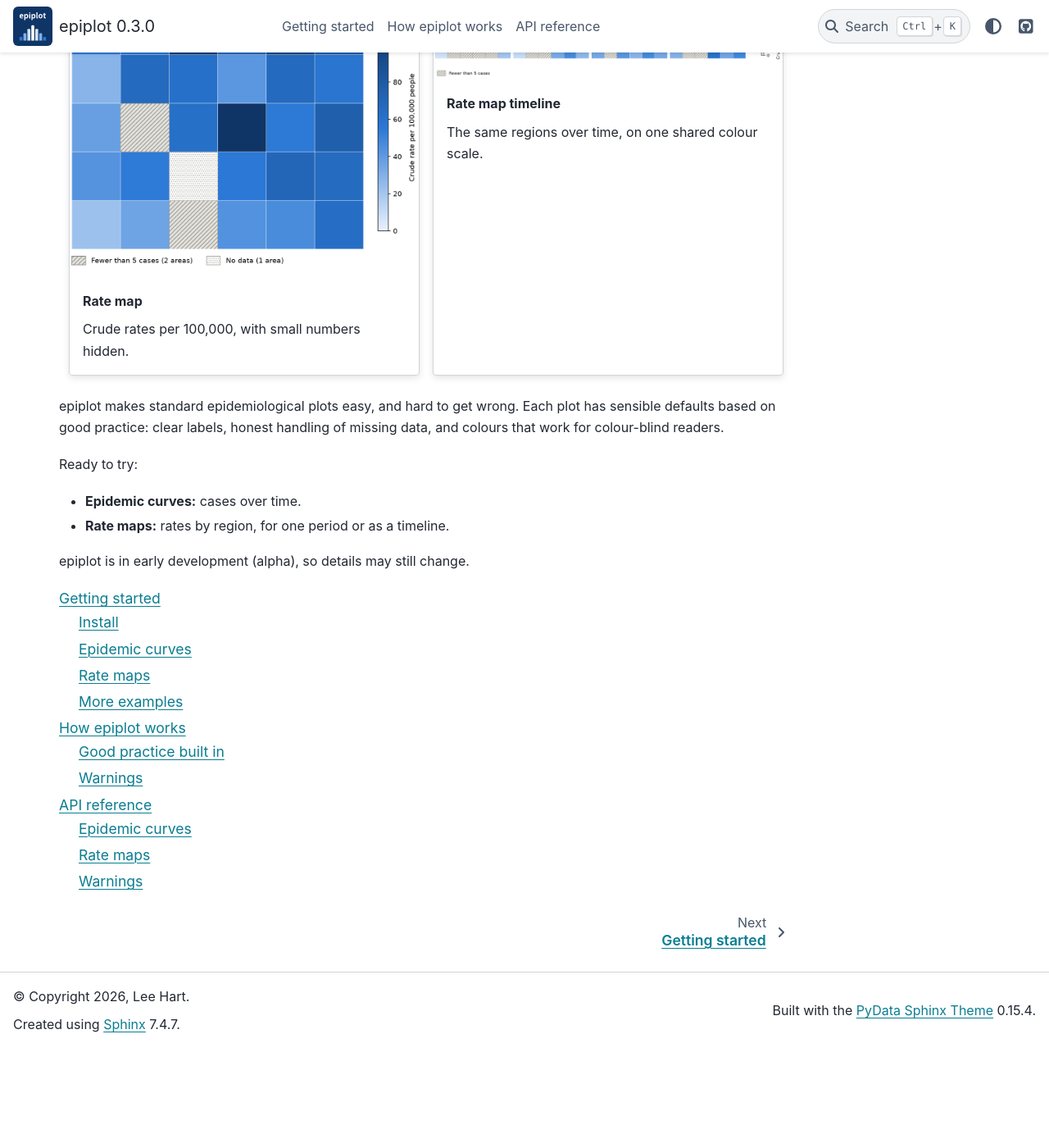
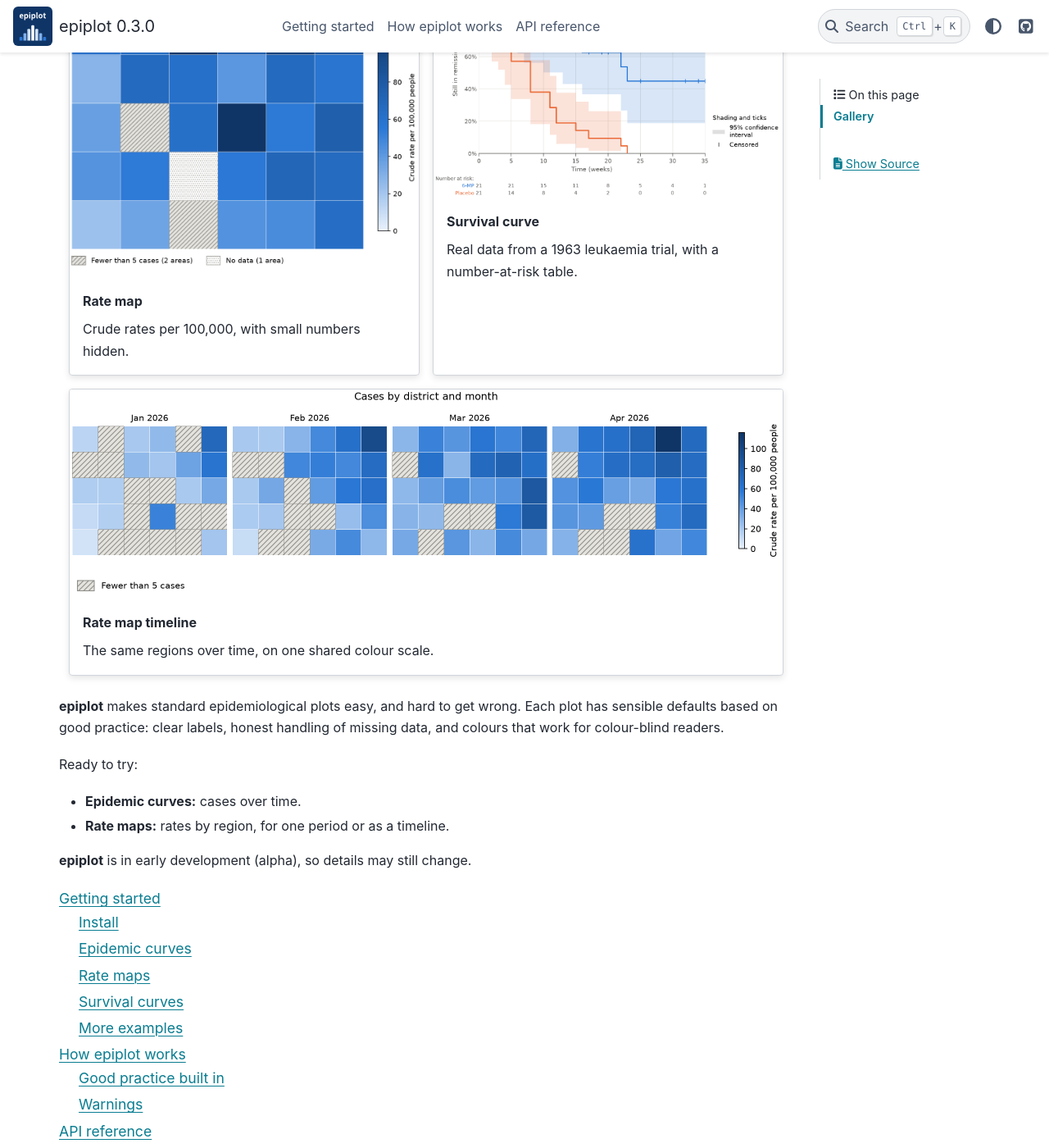
Before and after one commit to leehart3000/epiplot, a Sphinx documentation site: the page built from docs/index.md, in a window 1280 px wide and 1400 px high, scrolled down 696 px. Shown: the whole window at 82% size. Built offline with Sphinx 7.4.7 and the PyData theme 0.15.4, drawn with Linux system fonts in a browser that asks for light colours; before the commit the page ends 1975 px from its top, so only the background shows below that.

Commit message:
Document survival curves; bold the package name in prose

`````diff
--- a/docs/index.md
+++ b/docs/index.md
@@ -35,7 +35,17 @@
 Crude rates per 100,000, with small numbers hidden.
 ```
 
+```{grid-item-card} Survival curve
+:img-top: images/survival_curve_example.png
+:img-alt: Two Kaplan-Meier curves comparing time to relapse for 6-MP and placebo, with a number-at-risk table
+:link: api.html#epiplot.survival_curve
+:link-type: url
+
+Real data from a 1963 leukaemia trial, with a number-at-risk table.
+```
+
 ```{grid-item-card} Rate map timeline
+:columns: 12
 :img-top: images/rate_map_timeline_example.png
 :img-alt: Four maps showing rates by district, one for each month
 :link: api.html#epiplot.rate_map_timeline
@@ -45,7 +55,7 @@
 ```
 ````
 
-epiplot makes standard epidemiological plots easy, and hard to get wrong.
+**epiplot** makes standard epidemiological plots easy, and hard to get wrong.
 Each plot has sensible defaults based on good practice: clear labels,
 honest handling of missing data, and colours that work for colour-blind
 readers.
@@ -55,7 +65,7 @@
 - **Epidemic curves:** cases over time.
 - **Rate maps:** rates by region, for one period or as a timeline.
 
-epiplot is in early development (alpha), so details may still change.
+**epiplot** is in early development (alpha), so details may still change.
 
 ```{toctree}
 :maxdepth: 2
`````
Also changed, not shown: README.md (+29 -0 lines), docs/api.md (+8 -0 lines), docs/getting-started.md (+13 -1 lines), docs/how-it-works.md (+1 -1 lines), docs/images/survival_curve_example.png (added).
